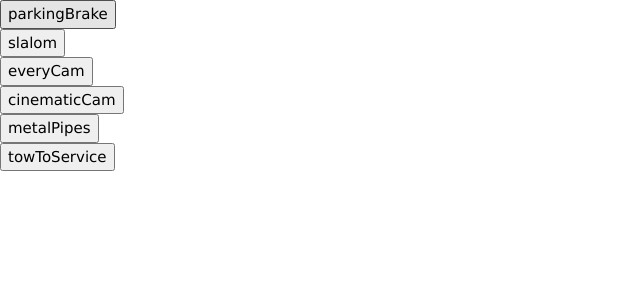
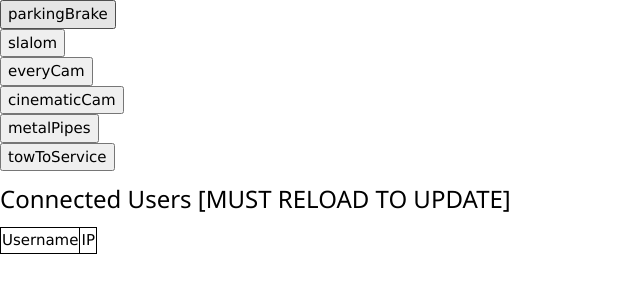
Before and after one commit to ItsJustAGitHubMichealWhosGonnaSeeIt5Ppl/RemoteClientController, a Flask app: page / in a window 1280 px wide. Shown: the top 300 px of the page, without its empty margins (0-640 px from the left). Run offline with Flask 3, Linux system fonts and the light colour scheme; parts of the project's set-up code (start-up, migrations or seed data) failed here and were passed over.

Commit message:
Updated HTML page

```diff
--- a/server.py
+++ b/server.py
@@ -94,6 +94,7 @@ if usedExistingConfig == False:
             config = open('config.txt', 'w')
             config.write(f"IP={host}\nPORT={port}")
             config.close()
+            print('Config saved')
         except:
             print('failed to save config, try again later')
 
@@ -177,10 +178,6 @@ receive_thread = threading.Thread(target=receive)
 receive_thread.start()
 
 
-#TODO #14 move these to the relevant incentive files
-
-
-
 # # # Flask
 app = Flask(__name__)
 
@@ -193,7 +190,7 @@ def main():
         print(f'{incentiveName} pressed')
         sendCommand(incentiveName+ "()", interactive = False)
 
-    return render_template('control.html',items=incentives)
+    return render_template('control.html',items=incentives,users=usernamesList)
 
 
 # Start webserver
--- a/templates/control.html
+++ b/templates/control.html
@@ -2,13 +2,33 @@
 <html lang='en'>
 <link rel="stylesheet" href="https://www.w3schools.com/w3css/4/w3.css">
 <meta name="viewport" content="width=device-width,initial-scale=1">
+<style>
+table, th, td {
+    border: 1px solid black;
+    border-collapse: collapse;
+  }
+</style>
+
 <title>Control Pannel</title>
 <body>
-
     {% for incentive in items %}
     <form action="/" method="POST">
         <input type="submit" name="{{ incentive }}" value="{{ incentive }}">
     </form>
     {% endfor %}
+
+<h3>Connected Users [MUST RELOAD TO UPDATE]</h3>
+<table>
+        <tr>
+            <td>Username</td>
+            <td>IP</td>
+        </tr>
+        {% for user in users %}
+        <tr>
+            <td>{{ user }}</td>
+            <td>IP UNKNOWN</td>
+        </tr>
+        {% endfor %}
+</table>
 </body>
 </html>
```
